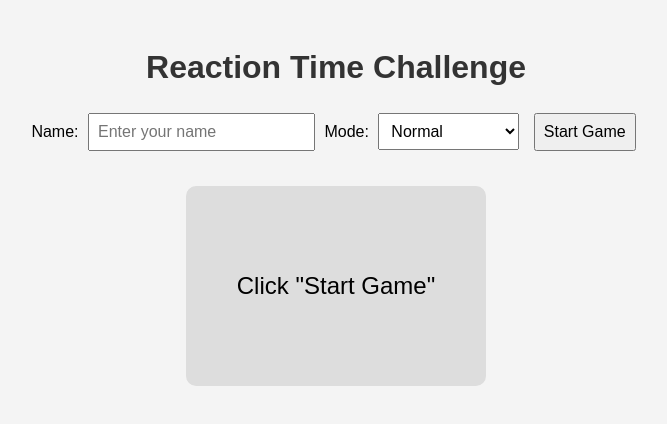
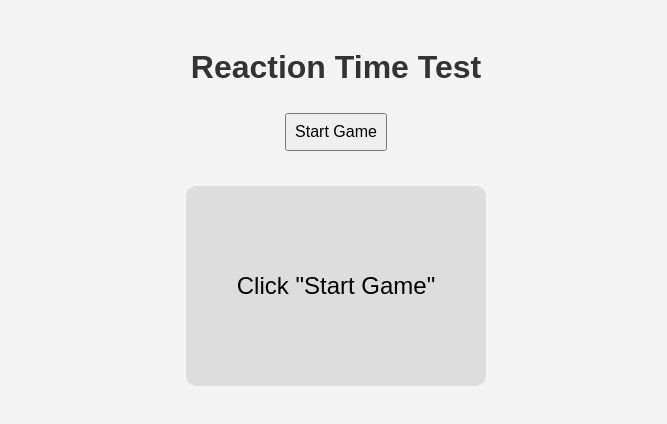
Before and after one commit to Mafe0315/ReactionTest, a plain HTML site: page index.html in a window 1280 px wide. Shown: the whole page, without its empty margins (304-971 px from the left). Drawn offline with nearby package versions, Linux system fonts and the light colour scheme.

Commit message:
Update index.html

```diff
--- a/index.html
+++ b/index.html
@@ -3,22 +3,11 @@
 <head>
   <meta charset="UTF-8" />
   <meta name="viewport" content="width=device-width, initial-scale=1.0"/>
-  <title>Reaction Time Challenge</title>
+  <title>Reaction Time Test</title>
   <link rel="stylesheet" href="style.css" />
 </head>
 <body>
-  <h1>Reaction Time Challenge</h1>
-
-  <label for="playerName">Name:</label>
-  <input type="text" id="playerName" placeholder="Enter your name" />
-
-  <label for="modeSelect">Mode:</label>
-  <select id="modeSelect">
-    <option value="normal">Normal</option>
-    <option value="easy">Easy</option>
-    <option value="hard">Hard</option>
-    <option value="challenge">30s Challenge</option>
-  </select>
+  <h1>Reaction Time Test</h1>
 
   <button id="startBtn">Start Game</button>
 
@@ -26,7 +15,6 @@
 
   <p id="result"></p>
   <p id="bestTime"></p>
-  <p id="clickCount"></p>
 
   <!-- Sound and confetti -->
   <audio id="beepSound" src="beep.mp3" preload="auto"></audio>
```
